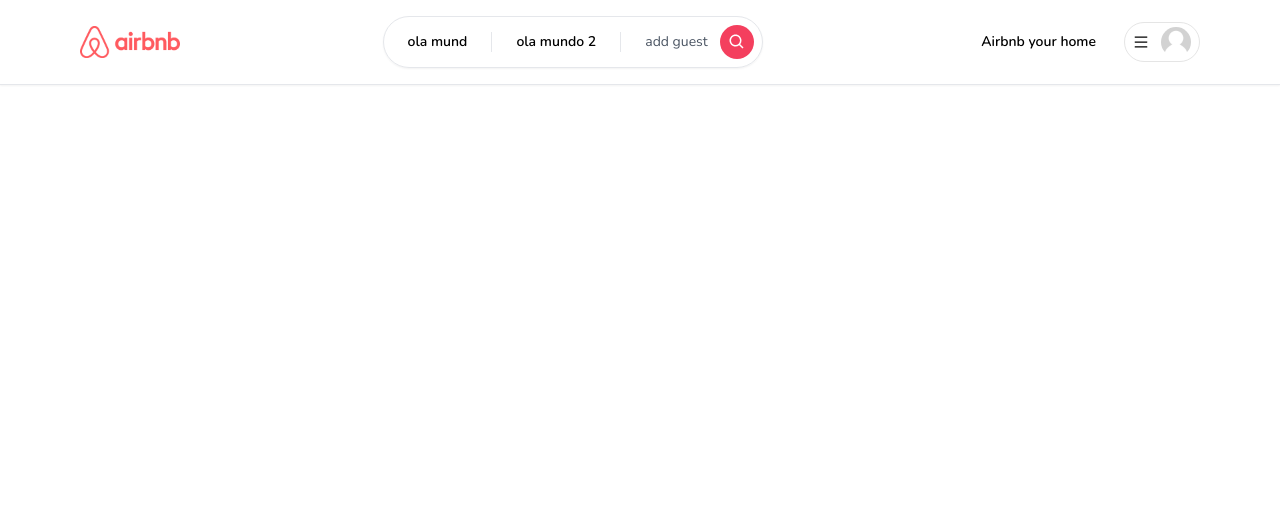
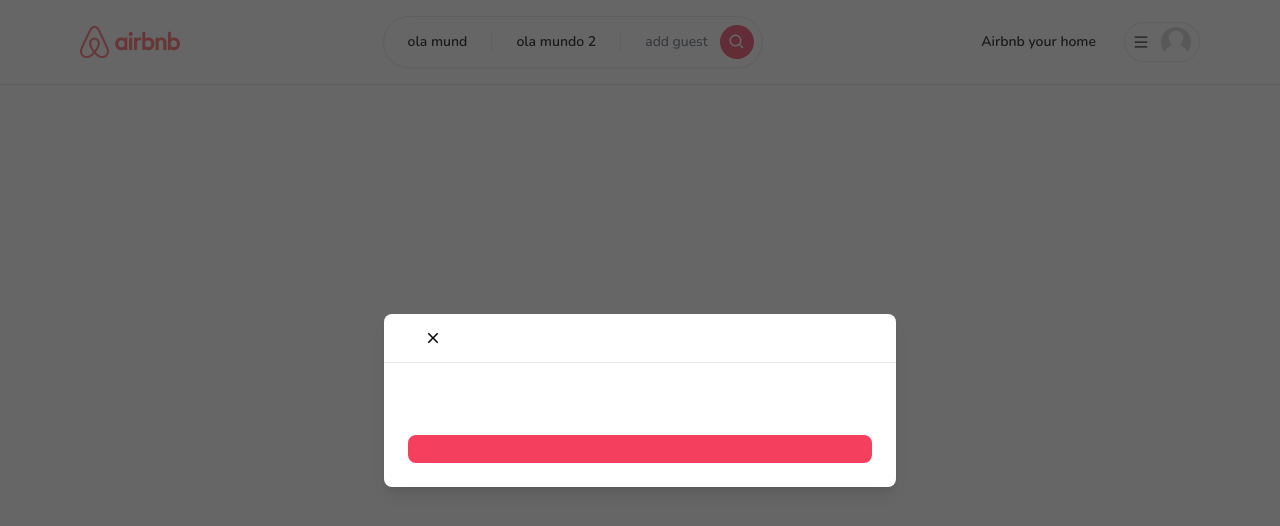
Before and after one commit to brenogdev/clone-airbnb, a Next.js app: page / in a window 1280 px wide. Shown: the top 526 px of the page. Built offline with nearby package versions, Linux system fonts and the light colour scheme.

Commit message:
(FEAT) componente modal

```diff
--- /dev/null
+++ b/app/components/Button.tsx
@@ -0,0 +1,57 @@
+import React from 'react'
+import { IconType } from 'react-icons';
+
+interface ButtonProps {
+    label?: string;
+    onClick: (e: React.MouseEvent<HTMLButtonElement>) => void;
+    disabled?: boolean;
+    outline?: boolean;
+    small?: boolean;
+    icon?: IconType;
+}
+
+export default function Button(
+    {
+        label,
+        onClick,
+        disabled,
+        outline,
+        small,
+        icon: Icon,
+    }: ButtonProps
+) {
+    return (
+        <button
+            disabled={disabled}
+            onClick={onClick}
+            className={`
+            relative
+            disabled:opacity-70
+            disabled:cursor-not-allowed
+            rounded-lg
+            hover:opacity-80
+            transition
+            w-full
+            ${outline ? 'bg-white' : 'bg-rose-500'}
+            ${outline ? 'border-black' : 'border-rose-500'}
+            ${outline ? 'text-black' : 'text-white'}
+            ${small ? 'text-sm' : 'text-md'}
+            ${small ? 'py-1' : 'py-3'}
+            ${small ? 'font-light' : 'font-semibold'}
+            ${small ? 'border-[1px]' : 'border-2'}
+          `}
+        >
+            {Icon && (
+                <Icon
+                    size={24}
+                    className="
+                absolute
+                left-4
+                top-3
+              "
+                />
+            )}
+            {label}
+        </button>
+    );
+}
--- /dev/null
+++ b/app/components/modals/Modal.tsx
@@ -0,0 +1,199 @@
+'use client'
+
+import React from 'react'
+import { IoMdClose } from 'react-icons/io';
+import Button from '../Button';
+
+interface ModalProps {
+    isOpen?: boolean;
+    title?: string
+    body?: React.ReactElement
+    footer?: React.ReactElement
+    actionLabel?: string
+    disabled?: boolean
+    secondaryActionLabel?: string
+    onClose: () => void;
+    onSubmit: () => void;
+    secondaryAction?: () => void
+}
+
+export default function Modal(
+    {
+        isOpen,
+        title,
+        body,
+        footer,
+        actionLabel,
+        disabled,
+        secondaryActionLabel,
+        onClose,
+        onSubmit,
+        secondaryAction,
+    }: ModalProps
+) {
+
+
+    const [showModal, setShowModal] = React.useState<boolean | undefined>(isOpen)
+
+    React.useEffect(() => {
+        setShowModal(isOpen)
+    }, [isOpen])
+
+    const handleClose = React.useCallback(() => {
+        if (disabled) {
+            return
+        }
+
+        setShowModal(false)
+        setTimeout(() => {
+            onClose()
+        }, 300)
+
+    }, [disabled, onClose])
+
+    const handleSubmit = React.useCallback(() => {
+        if (disabled) {
+            return
+        }
+
+        onSubmit()
+
+
+    }, [disabled, onSubmit])
+
+    const handleSecondaryAction = React.useCallback(() => {
+        if (disabled || !secondaryAction) {
+            return
+        }
+
+        secondaryAction()
+
+
+    }, [disabled, secondaryAction])
+
+
+    if (!isOpen) {
+        return null
+    }
+
+    return (
+        <>
+        <div
+          className="
+            justify-center
+            items-center
+            flex
+            overflow-x-hidden
+            overflow-y-auto
+            fixed
+            inset-0
+            z-50
+            outline-none
+            focus:outline-none
+            bg-neutral-800/70
+          "
+        >
+          <div className="
+            relative
+            w-full
+            md:w-4/6
+            lg:w-3/6
+            xl:w-2/5
+            my-6
+            mx-auto
+            h-full
+            lg:h-auto
+            md:h-auto
+            "
+          >
+            {/*content*/}
+            <div className={`
+              translate
+              duration-300
+              h-full
+              ${showModal ? 'translate-y-0' : 'translate-y-full'}
+              ${showModal ? 'opacity-100' : 'opacity-0'}
+            `}>
+              <div className="
+                translate
+                h-full
+                lg:h-auto
+                md:h-auto
+                border-0
+                rounded-lg
+                shadow-lg
+                relative
+                flex
+                flex-col
+                w-full
+                bg-white
+                outline-none
+                focus:outline-none
+              "
+              >
+                {/*header*/}
+                <div className="
+                  flex
+                  items-center
+                  p-6
+                  rounded-t
+                  justify-center
+                  relative
+                  border-b-[1px]
+                  "
+                >
+                  <button
+                    className="
+                      p-1
+                      border-0
+                      hover:opacity-70
+                      transition
+                      absolute
+                      left-9
+                    "
+                    onClick={handleClose}
+                  >
+                    <IoMdClose size={18} />
+                  </button>
+                  <div className="text-lg font-semibold">
+                    {title}
+                  </div>
+                </div>
+                {/*body*/}
+                <div className="relative p-6 flex-auto">
+                  {body}
+                </div>
+                {/*footer*/}
+                <div className="flex flex-col gap-2 p-6">
+                  <div
+                    className="
+                      flex
+                      flex-row
+                      items-center
+                      gap-4
+                      w-full
+                    "
+                  >
+                    {secondaryAction && secondaryActionLabel && (
+                      <Button
+                        disabled={disabled}
+                        label={secondaryActionLabel}
+                        onClick={handleSecondaryAction}
+                        outline
+                      />
+                    )}
+                    <Button
+                      disabled={disabled}
+                      label={actionLabel}
+                      onClick={handleSubmit}
+                    />
+                  </div>
+                  {footer}
+                </div>
+              </div>
+            </div>
+          </div>
+        </div>
+      </>
+    )
+}
--- /dev/null
+++ b/app/hooks/useCountries.ts
@@ -0,0 +1,24 @@
+import countries from 'world-countries';
+
+const formattedCountries = countries.map((country) => ({
+  value: country.cca2,
+  label: country.name.common,
+  flag: country.flag,
+  latlng: country.latlng,
+  region: country.region,
+}));
+
+const useCountries = () => {
+  const getAll = () => formattedCountries;
+
+  const getByValue = (value: string) => {
+    return formattedCountries.find((item) => item.value === value);
+  }
+
+  return {
+    getAll,
+    getByValue
+  }
+};
+
+export default useCountries;
--- /dev/null
+++ b/app/hooks/useLoginModal.ts
@@ -0,0 +1,16 @@
+import { create } from 'zustand';
+
+interface LoginModalStore {
+  isOpen: boolean;
+  onOpen: () => void;
+  onClose: () => void;
+}
+
+const useLoginModal = create<LoginModalStore>((set) => ({
+  isOpen: false,
+  onOpen: () => set({ isOpen: true }),
+  onClose: () => set({ isOpen: false })
+}));
+
+
+export default useLoginModal;
--- /dev/null
+++ b/app/hooks/useRegisterModal.ts
@@ -0,0 +1,16 @@
+import { create } from 'zustand';
+
+interface RegisterModalStore {
+  isOpen: boolean;
+  onOpen: () => void;
+  onClose: () => void;
+}
+
+const useRegisterModal = create<RegisterModalStore>((set) => ({
+  isOpen: false,
+  onOpen: () => set({ isOpen: true }),
+  onClose: () => set({ isOpen: false })
+}));
+
+
+export default useRegisterModal;
--- /dev/null
+++ b/app/hooks/useRentModal.ts
@@ -0,0 +1,16 @@
+import { create } from 'zustand';
+
+interface RentModalStore {
+  isOpen: boolean;
+  onOpen: () => void;
+  onClose: () => void;
+}
+
+const useRentModal = create<RentModalStore>((set) => ({
+  isOpen: false,
+  onOpen: () => set({ isOpen: true }),
+  onClose: () => set({ isOpen: false })
+}));
+
+
+export default useRentModal;
--- /dev/null
+++ b/app/hooks/useSearchModal.ts
@@ -0,0 +1,16 @@
+import { create } from 'zustand';
+
+interface SearchModalStore {
+  isOpen: boolean;
+  onOpen: () => void;
+  onClose: () => void;
+}
+
+const useSearchModal = create<SearchModalStore>((set) => ({
+  isOpen: false,
+  onOpen: () => set({ isOpen: true }),
+  onClose: () => set({ isOpen: false })
+}));
+
+
+export default useSearchModal;
--- a/app/layout.tsx
+++ b/app/layout.tsx
@@ -1,9 +1,10 @@
 import type { Metadata } from "next";
 import { Nunito } from "next/font/google";
-import Navbar from "./components/Navbar";
+import Navbar from "./components/navbar/Navbar";
 
 import "./globals.css";
 import ClientOnly from "./components/ClientOnly";
+import Modal from "./components/modals/Modal";
 
 const font = Nunito({ subsets: ["latin"] });
 
@@ -22,6 +23,7 @@ export default function RootLayout({
       <body className={font.className}>
         <ClientOnly>
           <Navbar />
+          <Modal isOpen/>
         </ClientOnly>
         {children}
       </body>
--- a/package.json
+++ b/package.json
@@ -9,10 +9,14 @@
     "lint": "next lint"
   },
   "dependencies": {
+    "axios": "^1.6.7",
     "next": "14.1.0",
     "react": "^18",
     "react-dom": "^18",
-    "react-icons": "^5.0.1"
+    "react-hot-toast": "^2.4.1",
+    "react-icons": "^5.0.1",
+    "world-countries": "^5.0.0",
+    "zustand": "^4.5.0"
   },
   "devDependencies": {
     "@types/node": "^20",
```
Also changed, not shown: app/components/Navbar/Navbar.tsx (renamed from app/components/Navbar/index.tsx), 2 other files (tests, documents, lock files or other folders).
